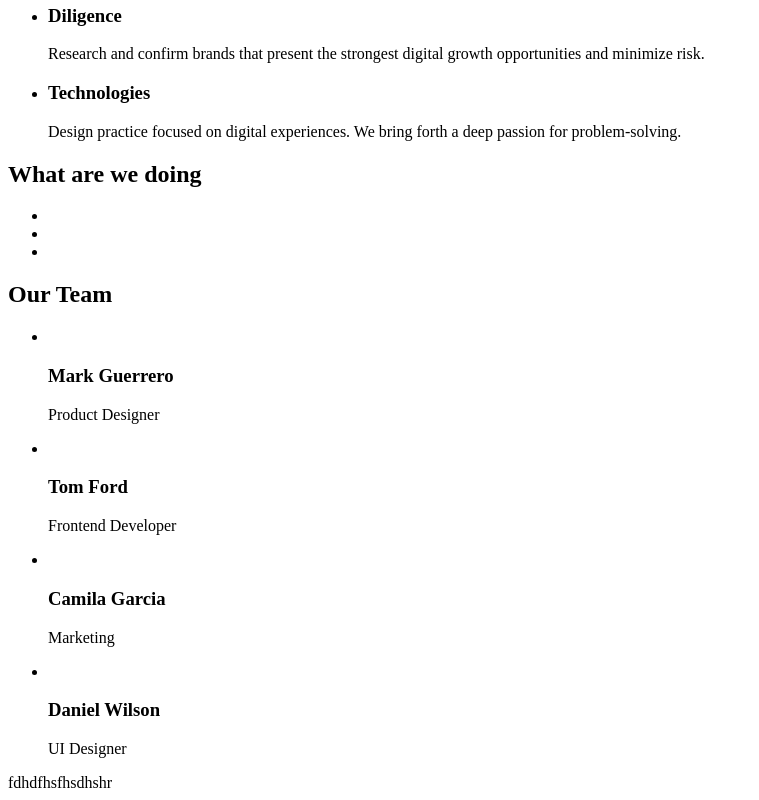
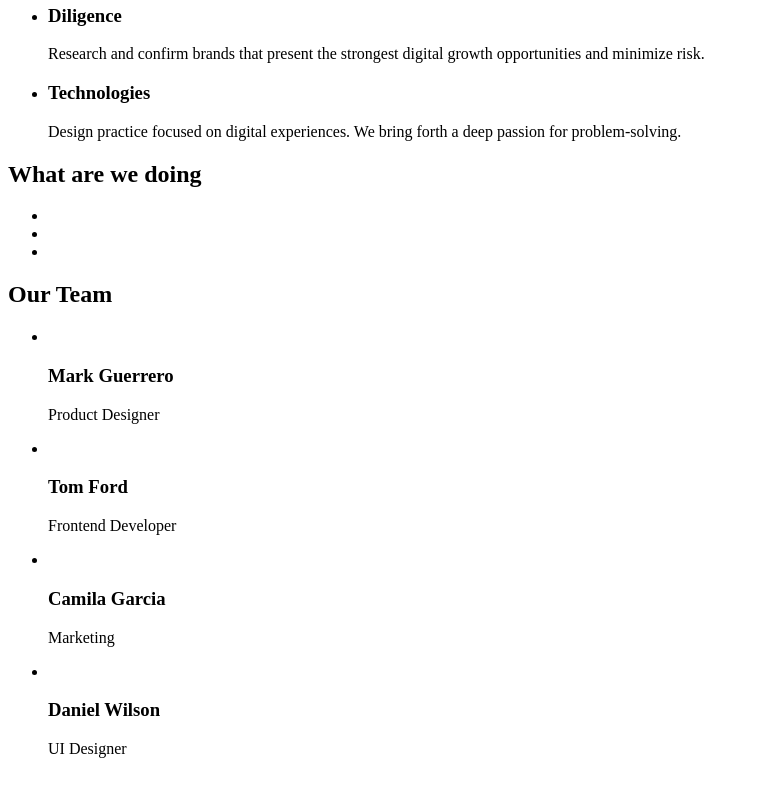
Before and after one commit to vovaprodan/goit-markup-hw-01, a plain HTML site: page index.html in a window 1280 px wide. Shown: the part 480-1280 px from the top of the page, without its empty margins (0-759 px from the left). After the commit the page ends 1254 px from the top, so only its background shows below. Drawn offline with Linux system fonts and the light colour scheme.

Commit message:
Update index.html

```diff
--- a/index.html
+++ b/index.html
@@ -98,7 +98,6 @@
             </li>
         </ul>
     </section>
-    <section>fdhdfhsfhsdhshr</section>
  </main>
 </body>
 </html>
```
